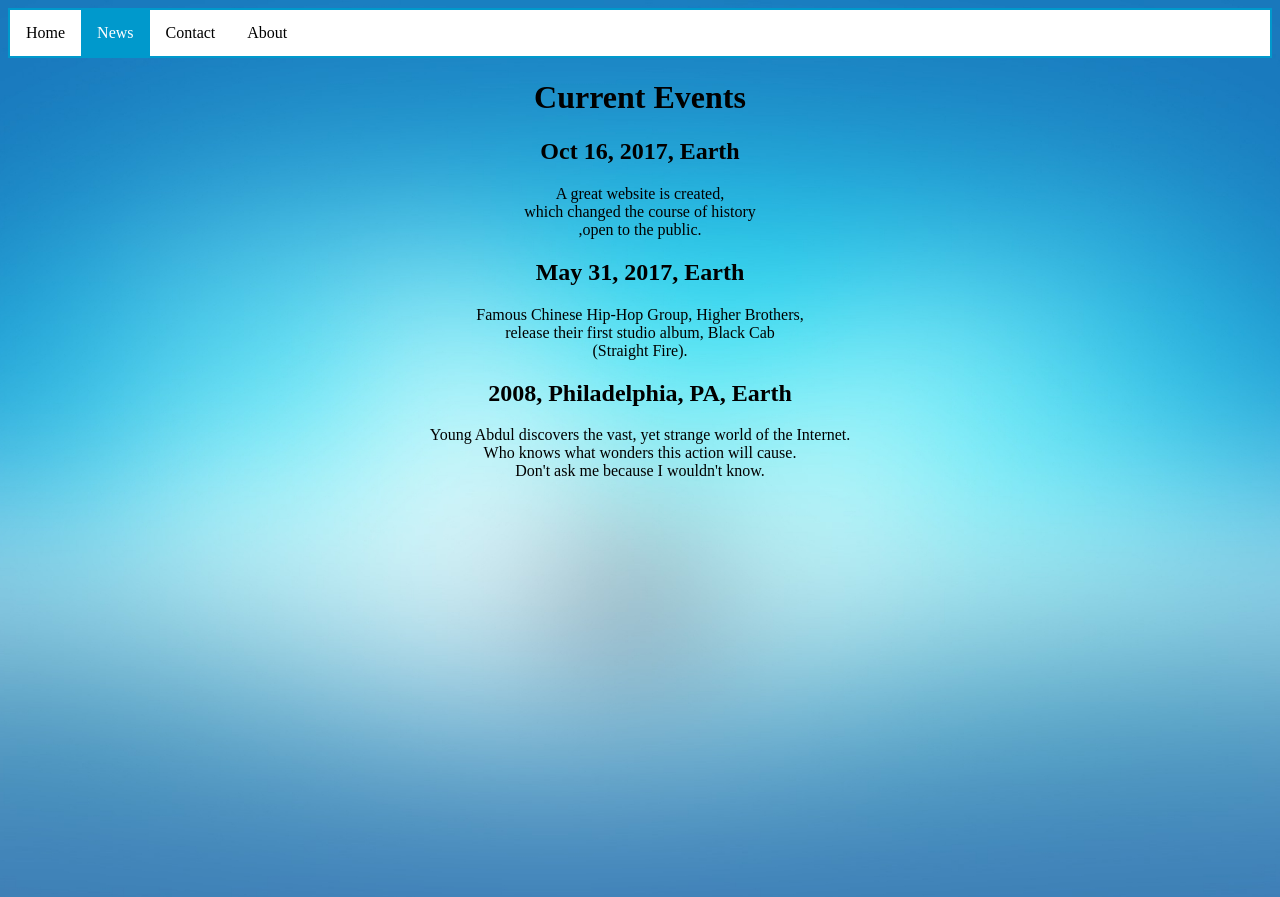
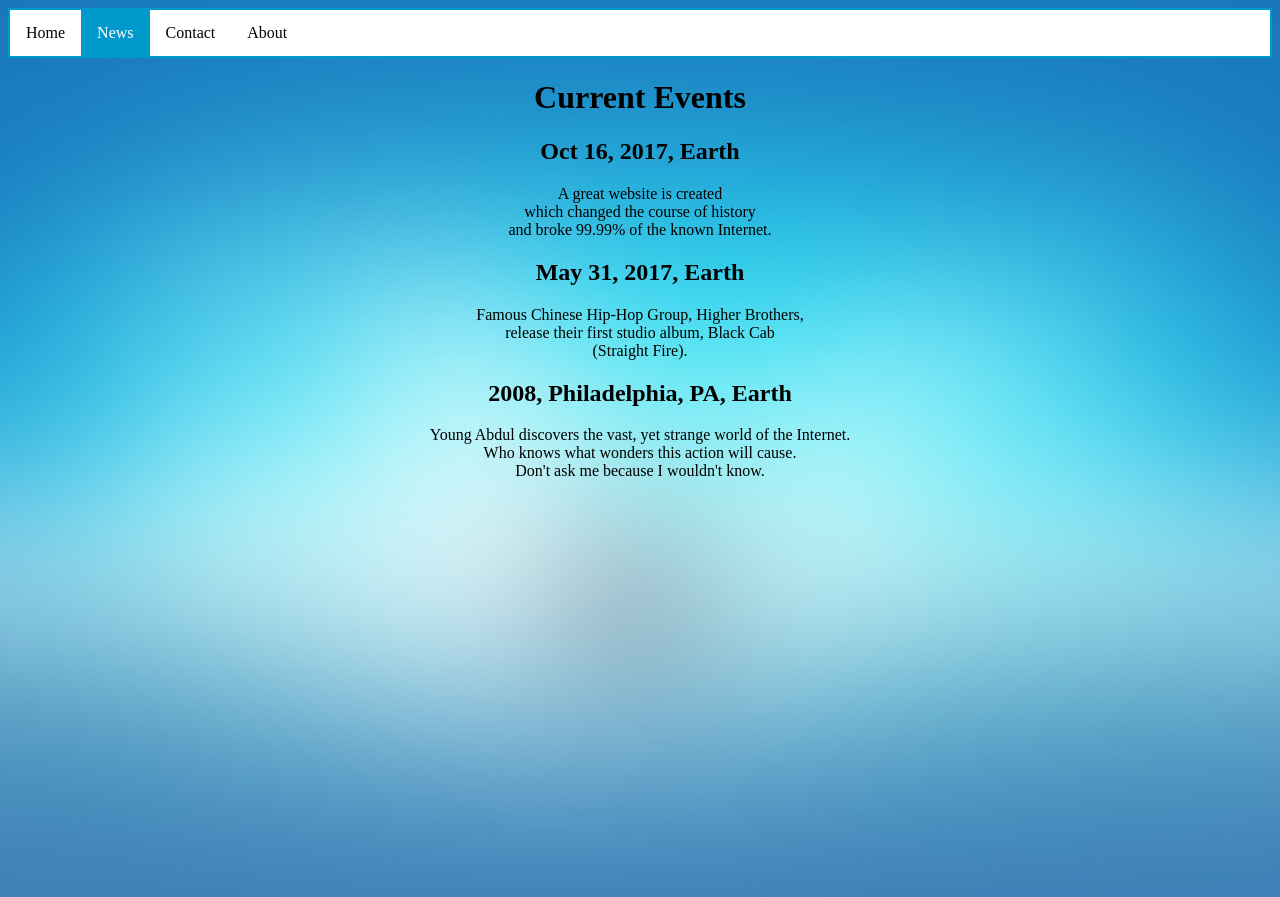
Before and after one commit to abdul-j/abdul-j.github.i, a Jekyll site: the page built from news.html, in a window 1280 px wide. Shown: the top 897 px of the page. Built offline with Jekyll 4.4.1, drawn with Linux system fonts in a browser that asks for light colours.

Commit message:
Update news.html

```diff
--- a/news.html
+++ b/news.html
@@ -21,11 +21,11 @@ title: Modern Historia
    Oct 16, 2017, Earth
 </h2>
 <p>
-  A great website is created,
+  A great website is created
   <br />
   which changed the course of history
   <br />
-  ,open to the public.
+  and broke 99.99% of the known Internet.
 </p>
 <h2>
    May 31, 2017, Earth
```
